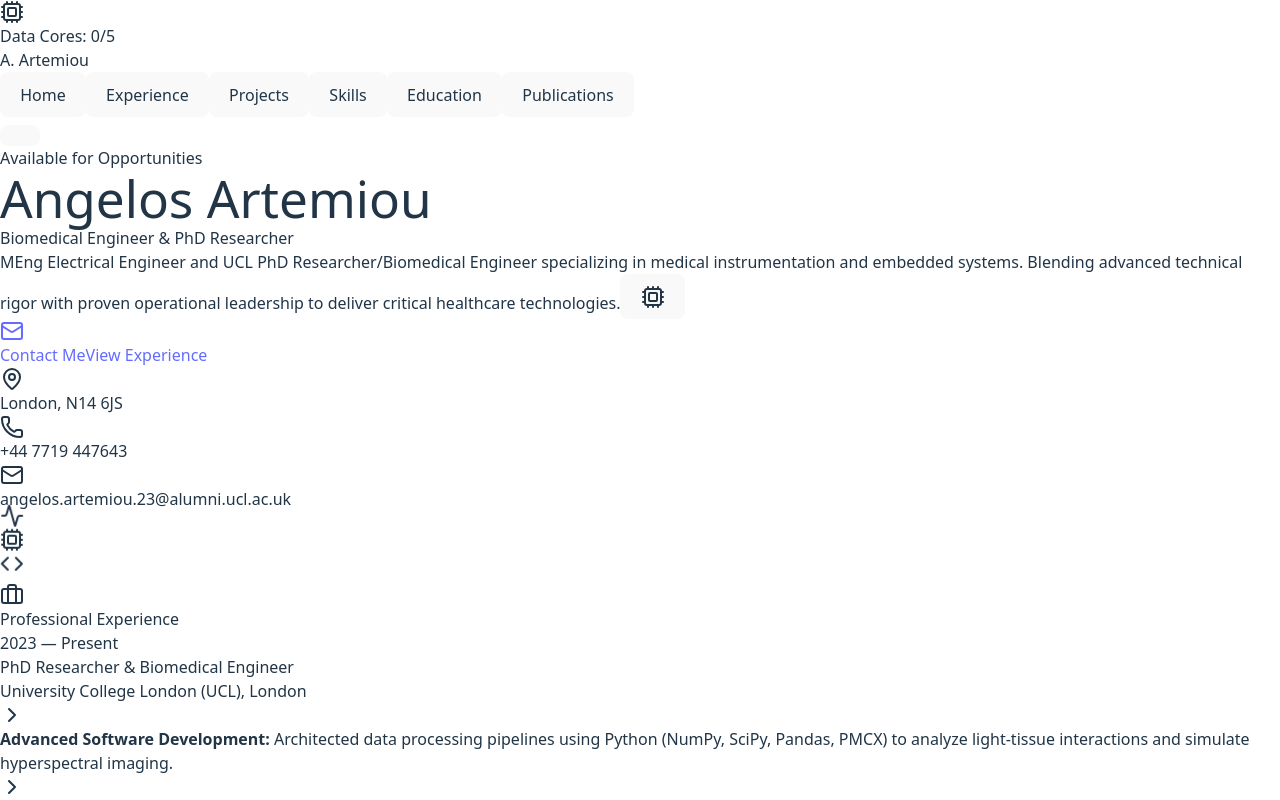
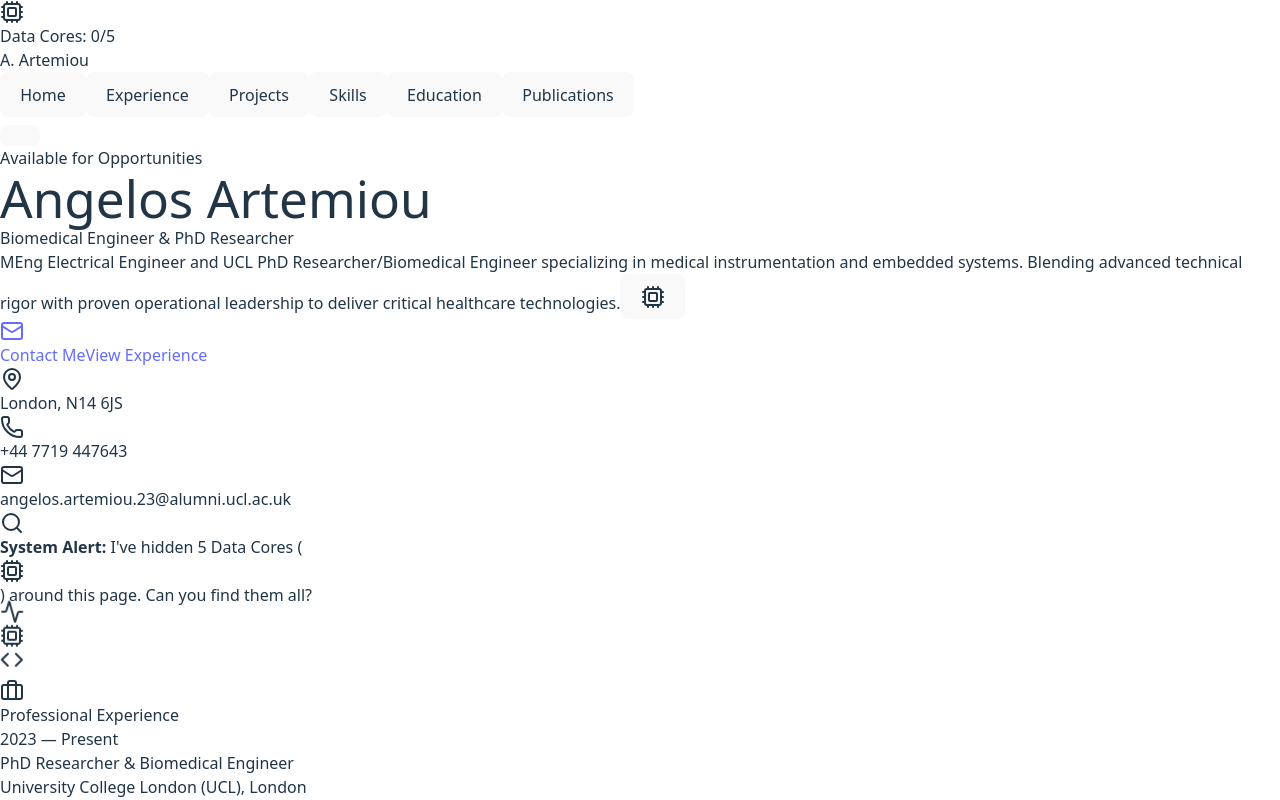
Before and after one commit to Angelos-A/angelos-portfolio, a React (Vite) app: page / in a window 1280 px wide. Shown: the top 800 px of the page. Built offline with nearby package versions, Linux system fonts and the light colour scheme.

Commit message:
Added mini game alert

```diff
--- a/src/App.jsx
+++ b/src/App.jsx
@@ -2,7 +2,7 @@ import React, { useState, useEffect } from 'react';
 import {
   Mail, Phone, MapPin, ExternalLink, ChevronRight,
   Briefcase, GraduationCap, Award, BookOpen, Cpu, Code, Activity, ShieldCheck,
-  FolderKanban, Download, CheckCircle2
+  FolderKanban, Download, CheckCircle2, Search
 } from 'lucide-react';
 
 export default function App() {
@@ -208,6 +208,17 @@ export default function App() {
               <div className="flex items-center hover:text-blue-600 hover:translate-x-1 transition-transform cursor-default"><Phone className="w-4 h-4 mr-2 text-indigo-400" /> +44 7719 447643</div>
               <div className="flex items-center hover:text-blue-600 hover:translate-x-1 transition-transform cursor-default"><Mail className="w-4 h-4 mr-2 text-cyan-400" /> angelos.artemiou.23@alumni.ucl.ac.uk</div>
             </div>
+
+            {/* Mini-game hint */}
+            <div className="mt-8 flex items-center p-4 bg-gradient-to-r from-cyan-50 to-blue-50 border border-cyan-100 rounded-2xl max-w-md shadow-sm relative z-20">
+              <div className="bg-white p-2 rounded-full mr-3 shadow-sm shrink-0">
+                <Search className="w-5 h-5 text-cyan-500 animate-pulse" />
+              </div>
+              <p className="text-sm font-medium text-slate-700">
+                <strong>System Alert:</strong> I've hidden <span className="text-cyan-600 font-bold">5 Data Cores</span> (<Cpu className="w-4 h-4 inline text-cyan-500 -mt-0.5 mx-0.5" />) around this page. Can you find them all?
+              </p>
+            </div>
+
           </div>
 
           <div className="relative hidden lg:block animate-float">
```
